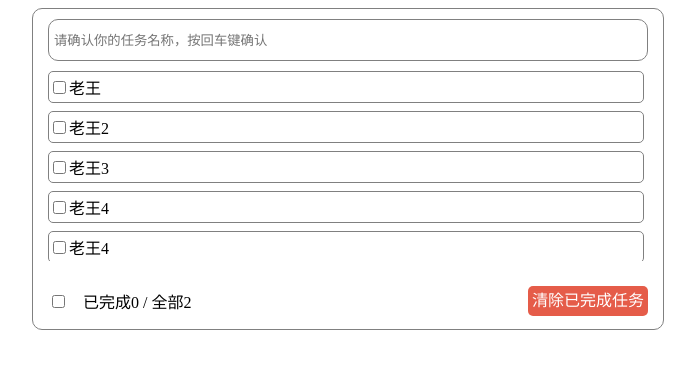
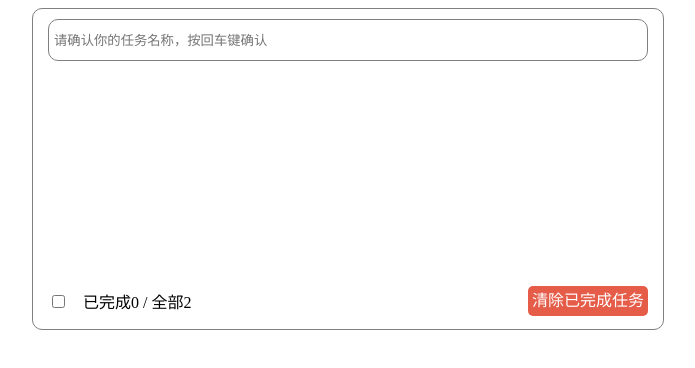
Before and after one commit to 98lym/React-, a React (Create React App) app in the folder react-demo/: page / in a window 1280 px wide. Shown: the top 368 px of the page, without its empty margins (292-987 px from the left). Built offline with nearby package versions, Linux system fonts and the light colour scheme.

Commit message:
✨ feat(todoList)：添加list

```diff
--- a/react-demo/package.json
+++ b/react-demo/package.json
@@ -8,6 +8,7 @@
     "@testing-library/user-event": "^13.5.0",
     "less": "^4.1.3",
     "less-loader": "^11.1.3",
+    "nanoid": "^4.0.2",
     "prop-types": "^15.8.1",
     "react": "^18.2.0",
     "react-dom": "^18.2.0",
--- a/react-demo/src/views/TodoList/index.css
+++ b/react-demo/src/views/TodoList/index.css
@@ -57,6 +57,7 @@
   user-select: none;
   display: flex;
   width: 99%;
+  justify-content: space-between;
   align-items: center;
   list-style: none;
   height: 30px;
@@ -64,6 +65,17 @@
   border-radius: 5px;
   margin-bottom: 8px;
 }
+
+.list ul li .del {
+  width: 45px;
+  border-radius: 5px;
+  text-align: center;
+  padding: 2px;
+  margin-right: 2px;
+  background-color: #e55c49;
+  color: #fff;
+}
+
 .all {
   user-select: none;
   height: 20%;
--- a/react-demo/src/views/TodoList/index.jsx
+++ b/react-demo/src/views/TodoList/index.jsx
@@ -1,28 +1,28 @@
 import React, { Component } from 'react'
+// TODO: nanoid：生成唯一标识符
+import { nanoid } from 'nanoid'
 import Header from './modules/header'
 import List from './modules/list'
 import All from './modules/All'
 import './index.css'
 class TodoList extends Component {
   state = {
-    taskList: [
-      { id: 1, name: '老王', isDone: false },
-      { id: 2, name: '老王2', isDone: false },
-      { id: 3, name: '老王3', isDone: false },
-      { id: 4, name: '老王4', isDone: false },
-      { id: 5, name: '老王4', isDone: false },
-      { id: 6, name: '老王4', isDone: false },
-      { id: 7, name: '老王4', isDone: false },
-      { id: 8, name: '老王4', isDone: false },
-      { id: 9, name: '老王4', isDone: false },
-    ],
+    taskList: [],
+  }
+  addToDo = (name) => {
+    const { taskList } = this.state
+    this.setState({taskList:[{
+      id: nanoid(),
+      name,
+      isDone: false
+    },...taskList]})
   }
   render() {
     const { taskList } = this.state
     return (
       <div className="todoList flex">
         <div className="listBody">
-          <Header />
+          <Header addToDo={this.addToDo} />
           <List taskList={taskList} />
           <All />
         </div>
--- a/react-demo/src/views/TodoList/modules/header/index.jsx
+++ b/react-demo/src/views/TodoList/modules/header/index.jsx
@@ -1,22 +1,26 @@
-import React, {Component} from 'react';
+import React, { Component } from 'react'
 // import List from "../list";
 class Header extends Component {
-
   state = {}
   submit = (e) => {
     if (e.key === 'Enter') {
-            console.log(e.target.value, '👌')
-            // this.props.addTaskToList(this.state.task)
+      if (!e.target.value.trim()) return
+      this.props.addToDo(e.target.value)
+      e.target.value = ''
     }
   }
 
   render() {
     return (
-            <div className='header flex'>
-                <input type='text' placeholder="请确认你的任务名称，按回车键确认" onKeyUp={this.submit}/>
+      <div className="header flex">
+        <input
+          type="text"
+          placeholder="请确认你的任务名称，按回车键确认"
+          onKeyUp={this.submit}
+        />
       </div>
-        );
+    )
   }
 }
 
-export default Header;
+export default Header
--- a/react-demo/src/views/TodoList/modules/list/index.jsx
+++ b/react-demo/src/views/TodoList/modules/list/index.jsx
@@ -2,7 +2,9 @@ import React, { Component } from 'react'
 import PropTypes from 'prop-types'
 
 class List extends Component {
-  state = {}
+  state = {
+    mouseID: null,
+  }
   static propTypes = {
     taskList: PropTypes.array,
   }
@@ -17,24 +19,46 @@ class List extends Component {
     // }))
   }
 
+  handleMouse = (id) => {
+    this.setState({ mouseID: id ? id : null })
+  }
+
+  handleChange = (e, id) => {
+    console.log(e, id, '🤡🤡');
+  }
   render() {
     const { taskList } = this.props
+    const { mouseID } = this.state
     return (
       <div className="list">
         <ul>
           {taskList.map((item) => (
-            <li key={item.id}>
-              <input
-                type="checkbox"
-                defaultChecked={item.isDone}
-              />
-              <span
+            <li
+              key={item.id}
+              style={{
+                backgroundColor: mouseID === item.id ? '#ddd' : 'white',
+              }}
+              onMouseEnter={() => this.handleMouse(item.id)}
+              onMouseLeave={() => this.handleMouse()}
+            >
+              <div>
+                <input type="checkbox" defaultChecked={item.isDone} onChange={(e) => this.handleChange(e, item.id)}/>
+                <span
+                  style={{
+                    textDecoration: item.isDone ? 'line-through' : 'none',
+                  }}
+                >
+                  {item.name}
+                </span>
+              </div>
+              <div
                 style={{
-                  textDecoration: item.isDone ? 'line-through' : 'none',
+                  display: mouseID === item.id ? 'initial' : 'none',
                 }}
+                className="del"
               >
-                {item.name}
-              </span>
+                删除
+              </div>
             </li>
           ))}
         </ul>
```
Also changed, not shown: 1 other file (tests, documents, lock files or other folders). Lines whose indentation alone changed are shown as unchanged.
